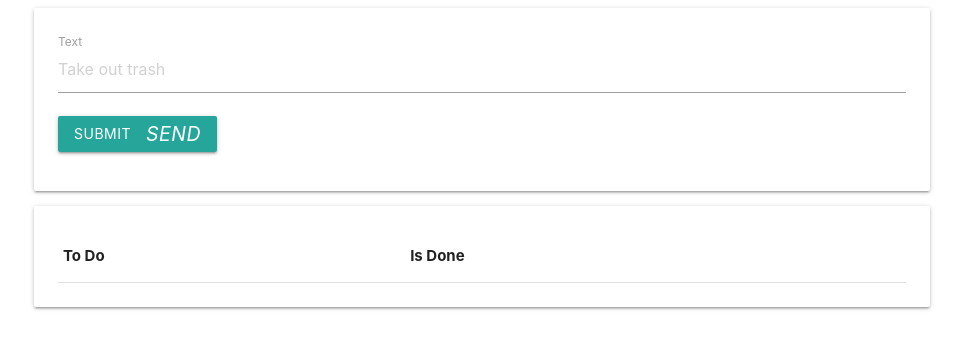
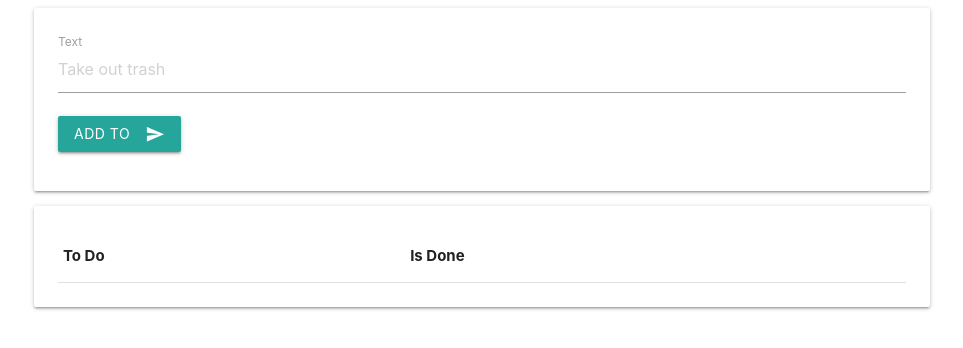
Before and after one commit to dunsterville/todoapp, a website: page public/index.html in a window 1280 px wide. Shown: the whole page, without its empty margins (158-1121 px from the left). Drawn offline with nearby package versions, Linux system fonts and the light colour scheme.

Commit message:
dont merge

```diff
--- a/public/index.html
+++ b/public/index.html
@@ -8,6 +8,7 @@
     <title></title>
 
     <link rel="stylesheet" href="https://cdnjs.cloudflare.com/ajax/libs/materialize/1.0.0/css/materialize.min.css">
+    <link href="https://fonts.googleapis.com/icon?family=Material+Icons" rel="stylesheet">
 
 </head>
 
@@ -21,7 +22,7 @@
                     <label for="text">Text</label>
                 </div>
                 <div class="input-field">
-                    <button id="addItem" class="btn waves-effect waves-light" type="submit" name="action">Submit
+                    <button id="addItem" class="btn waves-effect waves-light" type="submit" name="action">Add To
                         <i class="material-icons right">send</i>
                     </button>
                 </div>
@@ -45,7 +46,6 @@
     </div>
     <script>
 
-
         function getItems() {
             axios.get('/items')
                 .then(({ data }))
@@ -55,6 +55,9 @@
         function addItems() {
             axios.post('/items', item)
         }
+
+
+
 
     </script>
 
```
